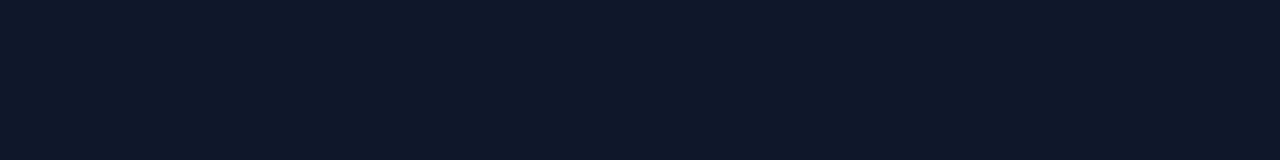
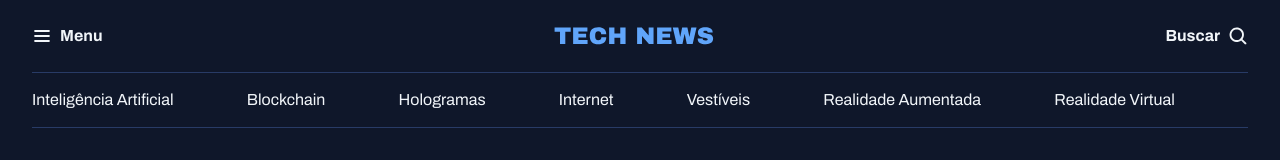
Before and after one commit to leonardodev91/Portal-de-noticias, a plain HTML site: page index.html in a window 1280 px wide. Drawn offline with Linux system fonts and the light colour scheme.

Commit message:
criando o header da aplicação

```diff
--- a/index.html
+++ b/index.html
@@ -12,11 +12,31 @@
    <link href="https://fonts.googleapis.com/css2?family=Archivo+Black&family=Archivo:ital,wght@0,100..900;1,100..900&display=swap" rel="stylesheet">
 </head>
 <body>
-    <header>
-        <nav id="primary">
-            <div></div>
+    <header class="container">
+        <nav id="primary" class="grid grid-flow-col">
+            <div>
+               <img src="assets/icons/List.svg" alt="ícone de menu">
+               <strong>Menu</strong>
+            </div>
+
+            <div>
+                <img src="assets/icons/Logo.svg" alt="TechNews Logo">
+            </div>
+
+            <div>
+                <strong>Buscar</strong>
+                <img src="assets/icons/MagnifyingGlass.svg" alt="Ícone de lupa para pesquisa">
+            </div>
         </nav>
-        <nav id="secondary"></nav>
+        <nav id="secondary" class="grid grid-flow-col">
+            <a href="#">Inteligência Artificial</a>
+            <a href="#">Blockchain</a>
+            <a href="#">Hologramas</a>
+            <a href="#">Internet</a>
+            <a href="#">Vestíveis</a>
+            <a href="#">Realidade Aumentada</a>
+            <a href="#">Realidade Virtual</a>
+        </nav>
     </header>
 </body>
 </html>
--- a/styles/global.css
+++ b/styles/global.css
@@ -7,7 +7,7 @@
   --brand-color-light:#60A5FA ;
   --brand-color-dark:#1D4ED8 ;
   --bg-color:#0F172A ;
-  --stroke-color:#0F172A ;
+  --stroke-color:#283b66 ;
   --text-color-primary: #F1F5F9 ;
   --text-color-secondary: #CBD5E1;
 
@@ -39,3 +39,17 @@ a:hover {
 h1, h2, h3 {
   font: inherit;
 }
+
+.container {
+  max-width: 1280px;
+  padding-inline: 32px;
+  margin-inline: auto;
+}
+
+.grid {
+  display: grid;
+}
+
+.grid-flow-col {
+  grid-auto-flow: column;
+}
--- /dev/null
+++ b/styles/header.css
@@ -0,0 +1,23 @@
+#primary {
+  padding-block: 20px;
+
+  div {
+    display: flex;
+    align-items: center;
+    gap: 8px;
+  }
+
+  div:nth-child(2){
+    margin-inline: auto;
+  }
+  div:nth-child(3){
+    justify-self: end;
+  }
+}
+
+#secondary {
+  padding-block: 14px;
+  border: solid 1px var(--stroke-color);
+  border-inline: none;
+
+}
--- a/styles/index.css
+++ b/styles/index.css
@@ -1 +1,2 @@
 @import url(global.css);
+@import url(header.css);
```
Also changed, not shown: assets/icons/Logo.svg (renamed from assets/Logo.svg).
